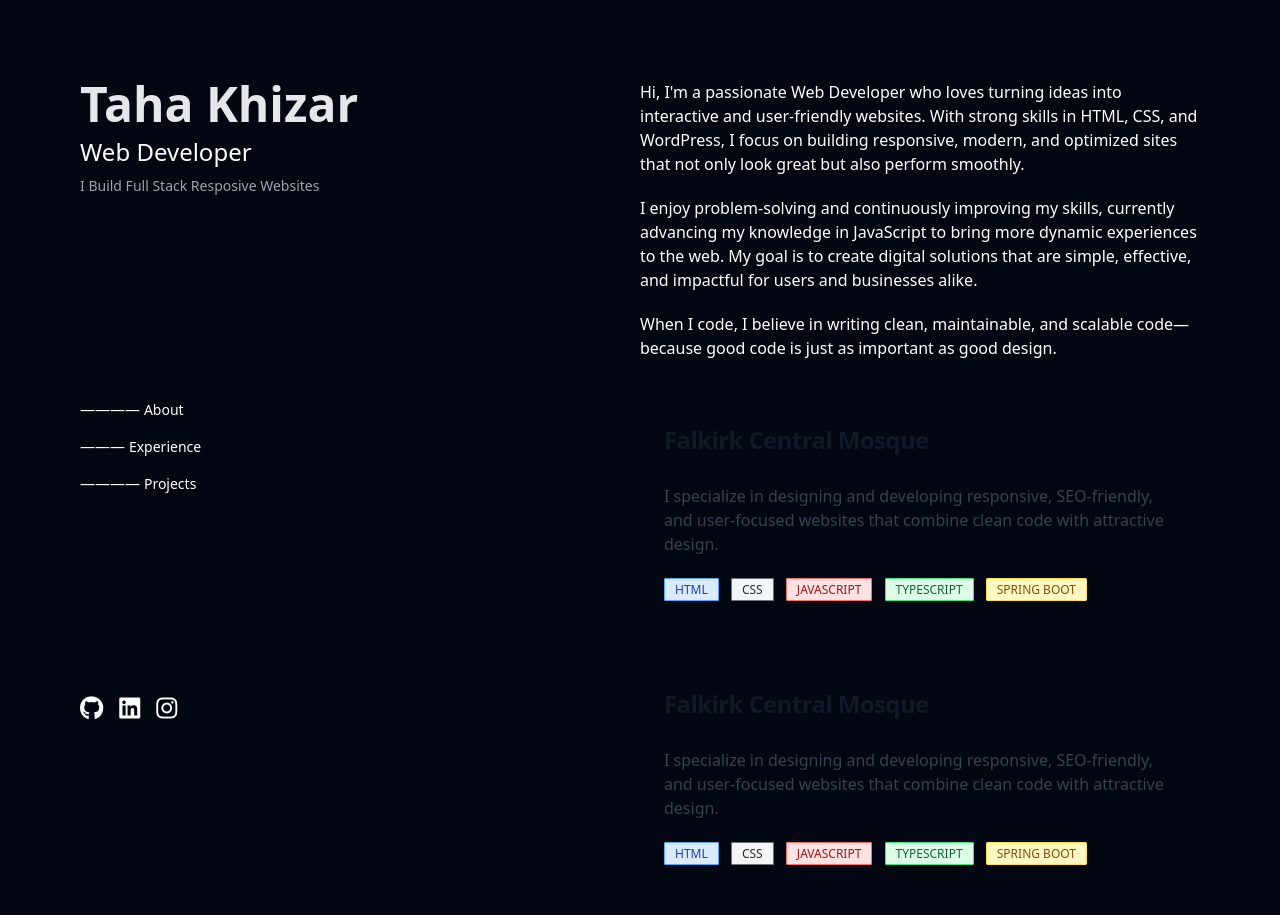
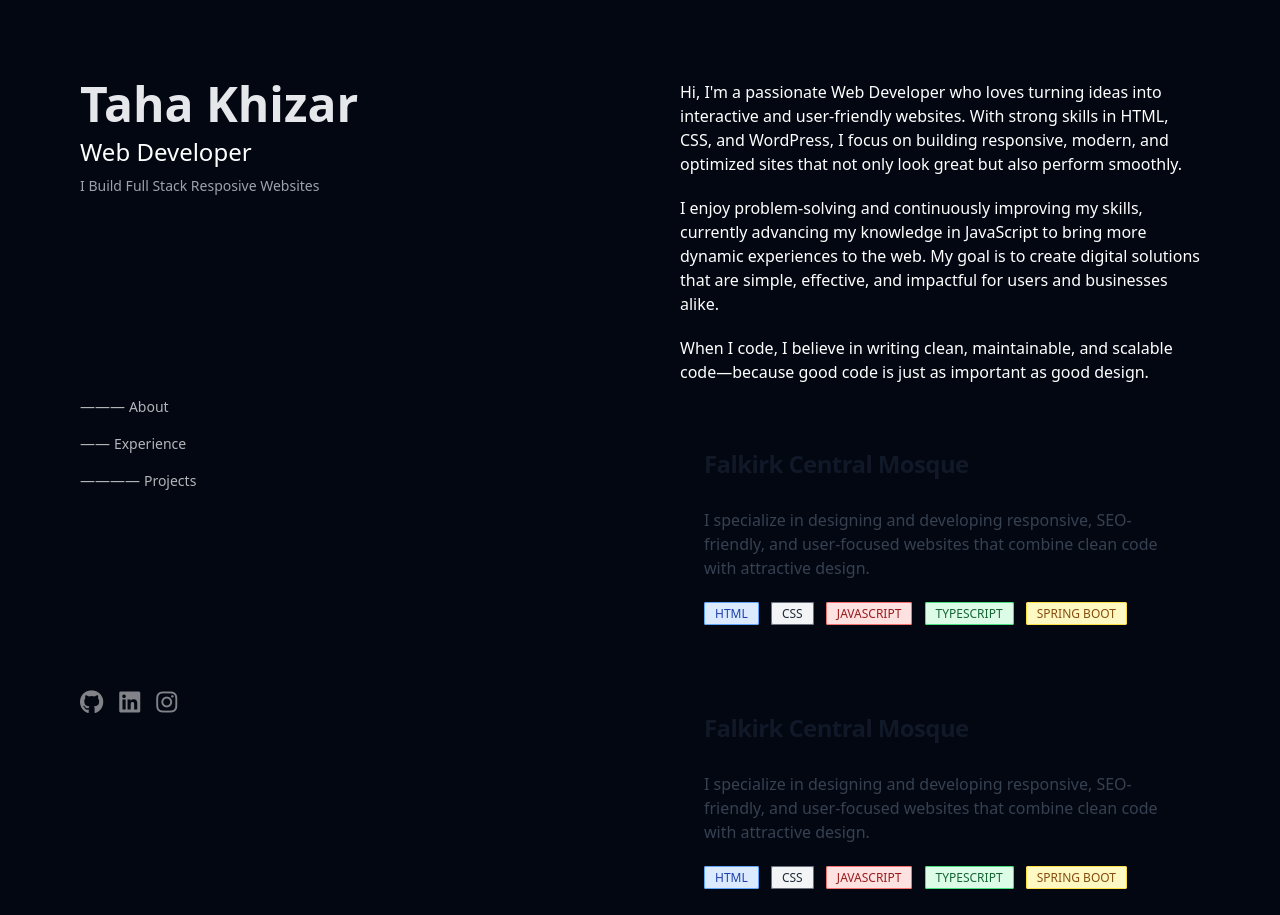
Before and after one commit to joyboyxtaha/PortFolio-Website-Tailwind-CSS-Practice-Project, a website: page index.html in a window 1280 px wide. Shown: the top 915 px of the page. Drawn offline with nearby package versions, Linux system fonts and the light colour scheme.

Commit message:
Responsive Design

```diff
--- a/index.html
+++ b/index.html
@@ -11,16 +11,17 @@
       rel="stylesheet"
       href="https://cdnjs.cloudflare.com/ajax/libs/font-awesome/6.4.2/css/all.min.css"
     />
+    <link rel="icon" type="image/jpg" href="https://cutedp.in/wp-content/uploads/2023/01/Whatsapp-DP-Letter-T-Download-1024x1024.jpg">
     <script src="https://cdn.tailwindcss.com"></script>
     <link rel="stylesheet" href="input.css" />
   </head>
   <body class="bg-gray-950">
-    <div class="flex flex-row justify-center flex-1">
+    <div class="flex flex-col lg:flex-row justify-center flex-1">
       <div
-        class="flex flex-1 h-[100vh] flex-col justify-between items-left pl-20 py-20"
+        class="hidden lg:flex flex-1 h-[100vh] flex-col justify-between items-left pl-20 py-20"
       ></div>
-      <div
-        class="flex flex-1 h-[100vh] flex-col justify-between items-left pl-20 py-20 sidebar"
+            <div
+        class="lg:hidden flex flex-col gap-5 justify-between items-left pl-20 pt-20 "
       >
         <div class="text-white flex flex-col gap-2">
           <h1 class="text-5xl font-bold text-gray-200">Taha Khizar</h1>
@@ -29,21 +30,42 @@
             I Build Full Stack Resposive Websites
           </h6>
         </div>
-        <div class="text-white md:flex text-sm hidden flex-col gap-4 w-[30vw]">
-          <h1 class=""><span class="text-[15px]"> ———— </span> About</h1>
-          <h1 class=""><span class="text-[15px]"> ——— </span> Experience</h1>
-          <h1 class=""><span class="text-[15px]"> ———— </span> Projects</h1>
+        <div class="text-white lg:flex text-sm hidden flex-col gap-4 w-[30vw]">
+          <a href="#about" class="opacity-70 hover:opacity-100 cursor-pointer transition-all"><span class="text-[15px] hover:text-lg transition-all"> ——— </span> About</a>
+          <a href="#experience" class="opacity-70 hover:opacity-100 cursor-pointer transition-all active:opacity-100"><span class="text-[15px] hover:text-lg transition-all"> —— </span> Experience</a>
+          <a href="#projects" class="opacity-70 hover:opacity-100 cursor-pointer transition-all"><span class="text-[15px] hover:text-lg transition-all"> ———— </span> Projects</a>
         </div>
-        <div class="text-white text-2xl hidden md:flex gap-4">
-          <i class="fa-brands fa-github"></i>
-          <i class="fa-brands fa-linkedin"></i>
-          <i class="fa-brands fa-instagram"></i>
+        <div class="text-white text-2xl flex gap-4">
+          <i class="fa-brands fa-github cursor-pointer hover:shadow-neon-white text-white opacity-50 hover:opacity-100 transition-all hover:text-3xl"></i>
+          <i class="fa-brands fa-linkedin cursor-pointer  hover:shadow-neon-white text-white opacity-50 hover:opacity-100 transition-all hover:text-3xl"></i>
+          <i class="fa-brands fa-instagram cursor-pointer  hover:shadow-neon-white text-white opacity-50 hover:opacity-100 transition-all hover:text-3xl"></i>
         </div>
       </div>
       <div
-        class="flex flex-col flex-1 text-white justify-start py-20 pr-20 text-gray-200 gap-10"
+        class="lg:flex hidden flex-1 h-[100vh] flex-col justify-between items-left pl-20 py-20 sidebar"
       >
-        <div class="flex flex-col gap-5">
+        <div class="text-white flex flex-col gap-2">
+          <h1 class="text-5xl font-bold text-gray-200">Taha Khizar</h1>
+          <h1 class="text-2xl">Web Developer</h1>
+          <h6 class="text-sm text-gray-400">
+            I Build Full Stack Resposive Websites
+          </h6>
+        </div>
+        <div class="text-white lg:flex text-sm hidden flex-col gap-4 w-[30vw]">
+          <a href="#about" class="opacity-70 hover:opacity-100 cursor-pointer transition-all "><span class="text-[15px] hover:text-lg transition-all"> ——— </span> About</a>
+          <a href="#experience" class="opacity-70 hover:opacity-100 cursor-pointer transition-all active:opacity-100"><span class="text-[15px] hover:text-lg transition-all"> —— </span> Experience</a>
+          <a href="#projects" class="opacity-70 hover:opacity-100 cursor-pointer transition-all"><span class="text-[15px] hover:text-lg transition-all"> ———— </span> Projects</a>
+        </div>
+        <div class="text-white text-2xl hidden lg:flex gap-4 h-[30px]">
+          <i class="fa-brands fa-github cursor-pointer hover:shadow-neon-white text-white opacity-50 hover:opacity-100 transition-all hover:text-3xl"></i>
+          <i class="fa-brands fa-linkedin cursor-pointer  hover:shadow-neon-white text-white opacity-50 hover:opacity-100 transition-all hover:text-3xl"></i>
+          <i class="fa-brands fa-instagram cursor-pointer  hover:shadow-neon-white text-white opacity-50 hover:opacity-100 transition-all hover:text-3xl"></i>
+        </div>
+      </div>
+      <div
+        class="flex flex-col flex-1 text-white justify-center lg:justify-start py-20 px-20 lg:pr-20 text-gray-200 gap-10"
+      >
+        <div id="about" class="flex flex-col gap-5 justify-center">
           <h1>
             Hi, I'm a passionate Web Developer who loves turning ideas into
             interactive and user-friendly websites. With strong skills in HTML,
@@ -61,7 +83,7 @@
             code—because good code is just as important as good design.
           </h1>
         </div>
-        <a
+        <a id="experience"
           href="#"
           class="flex flex-col max-w-xl p-6 rounded-lg hover:bg-gray-100 hover:bg-opacity-5 hover:shadow-inner gap-5"
         >
@@ -75,25 +97,25 @@
             and user-focused websites that combine clean code with attractive
             design.
           </p>
-          <div>
+          <div class="block">
             <span
-              class="bg-blue-100 text-blue-800 text-xs font-medium me-2 px-2.5 py-0.5 rounded-sm dark:bg-gray-700 dark:text-blue-400 border border-blue-400"
+              class="bg-blue-100 text-blue-800 text-xs font-medium mt-1 me-2 px-2.5 py-0.5 rounded-sm dark:bg-gray-700 dark:text-blue-400 border border-blue-400"
               >HTML</span
             >
             <span
-              class="bg-gray-100 text-gray-800 text-xs font-medium me-2 px-2.5 py-0.5 rounded-sm dark:bg-gray-700 dark:text-gray-400 border border-gray-500"
+              class="bg-gray-100 text-gray-800 text-xs font-medium mt-1 me-2 px-2.5 py-0.5 rounded-sm dark:bg-gray-700 dark:text-gray-400 border border-gray-500"
               >CSS</span
             >
             <span
-              class="bg-red-100 text-red-800 text-xs font-medium me-2 px-2.5 py-0.5 rounded-sm dark:bg-gray-700 dark:text-red-400 border border-red-400"
+              class="bg-red-100 text-red-800 text-xs font-medium me-2 mt-1 px-2.5 py-0.5 rounded-sm dark:bg-gray-700 dark:text-red-400 border border-red-400"
               >JAVASCRIPT</span
             >
             <span
-              class="bg-green-100 text-green-800 text-xs font-medium me-2 px-2.5 py-0.5 rounded-sm dark:bg-gray-700 dark:text-green-400 border border-green-400"
+              class="bg-green-100 text-green-800 text-xs font-medium me-2 mt-4 px-2.5 py-0.5 rounded-sm dark:bg-gray-700 dark:text-green-400 border border-green-400"
               >TYPESCRIPT</span
             >
             <span
-              class="bg-yellow-100 text-yellow-800 text-xs font-medium me-2 px-2.5 py-0.5 rounded-sm dark:bg-gray-700 dark:text-yellow-300 border border-yellow-300"
+              class="bg-yellow-100 text-yellow-800 text-xs font-medium me-2 mt-3 px-2.5 py-0.5 rounded-sm dark:bg-gray-700 dark:text-yellow-300 border border-yellow-300"
               >SPRING BOOT</span
             >
           </div>
@@ -172,7 +194,8 @@
             >
           </div>
         </a>
-      </div>
+    <iframe width="100%" height="100px" src="https://www.youtube.com/embed/zQcMA9lOwpE?si=J-RVvGlvJM4ZNggP" title="YouTube video player" frameborder="0" allow="accelerometer; autoplay; clipboard-write; encrypted-media; gyroscope; picture-in-picture; web-share" referrerpolicy="strict-origin-when-cross-origin" allowfullscreen></iframe>
+    </div>
     </div>
     <script src="../path/to/flowbite/dist/flowbite.min.js"></script>
   </body>
--- a/style.css
+++ b/style.css
@@ -8,3 +8,6 @@
   color: white;
   padding: 20px;
 }
+canvas {
+      display: block;
+    }
```
